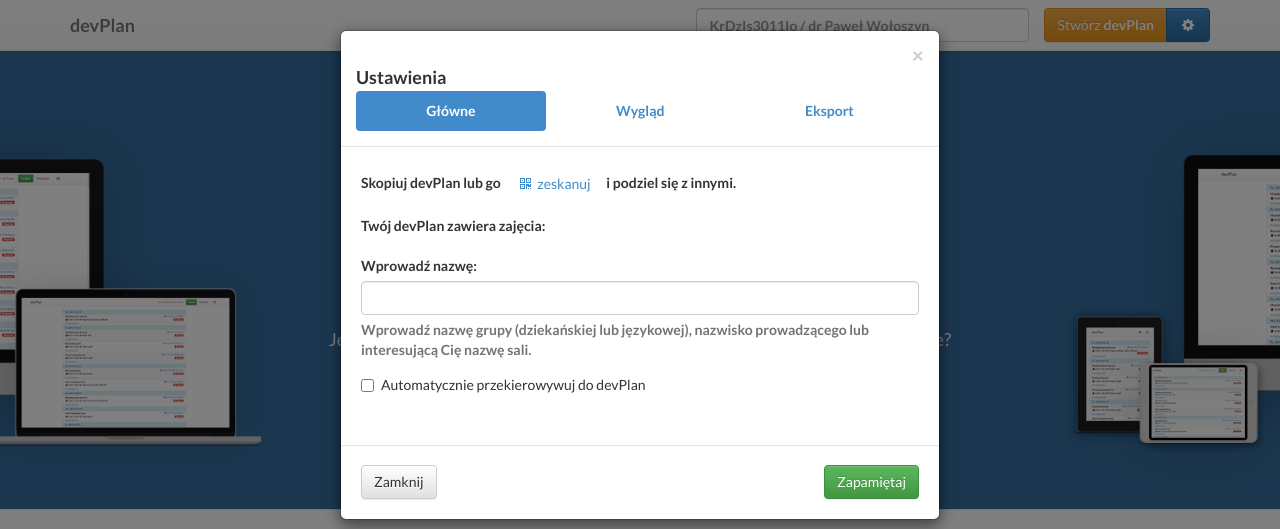
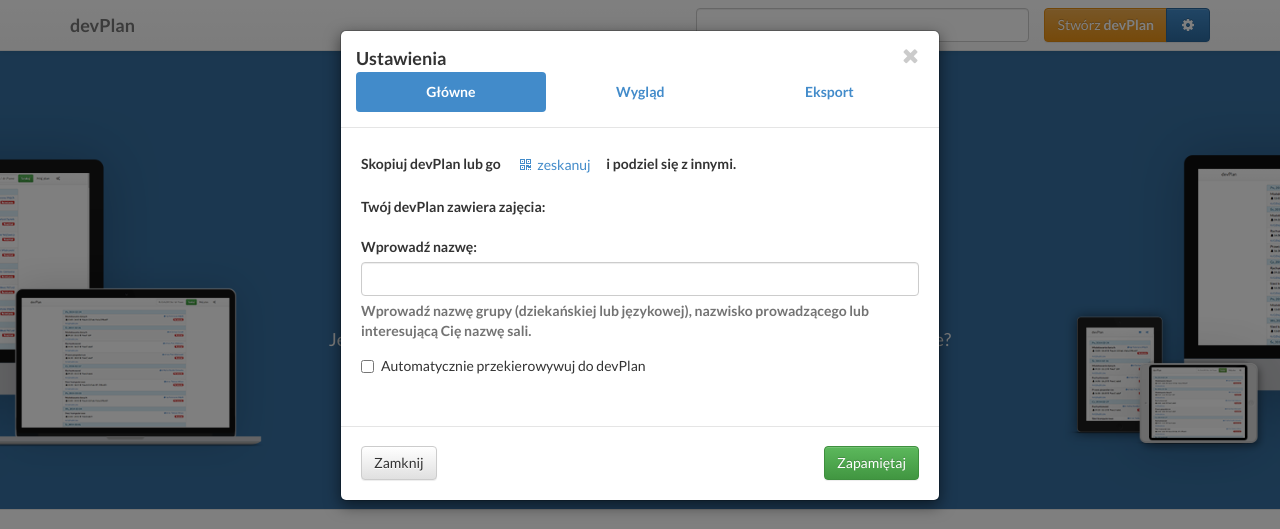
Before and after one commit to KN-DEV/devPlan, a plain HTML site: page index.html in a window 1280 px wide. Both pictures are taken after a click on the link 1188 px from the left and 25 px from the top of the page. Shown: the top 529 px of the page. Drawn offline with Linux system fonts and the light colour scheme; no server answers.

Commit message:
Improved devPlanSettings modal

```diff
--- a/index.html
+++ b/index.html
@@ -4,9 +4,9 @@
 <meta charset="utf-8">
 <meta name="viewport" content="width=device-width, initial-scale=1.0">
 <meta name="description"
-	content="Spersonalizaowany plan zajęć studentów i pracowników Uniwersytetu Ekonomicznego w Krakowie. Dostępny również w wersji moblinej. Dlaczego devPlan jest lepszy. Nie czekaj, sprawdż już teraz.">
+	content="Spersonalizaowany plan zajęć studentów i pracowników Uniwersytetu Ekonomicznego w Krakowie.">
 <meta name="keywords"
-	content="plan, zajęć, plan zajęć, spersonalizowany, uek, uniwersytet, ekonomiczny, grupy, prowadzący, Kraków, dev, devplan, koło, naukowe, programistów, szukaj, android, windows, ios">
+	content="dev, devplan, plan, zajęć, spersonalizowany, uek, uniwersytet, ekonomiczny, grupy, prowadzący, Kraków, koło, naukowe, programistów, wykładowca, prowadzący, pracownik, godziny, przyjęć">
 <meta name="author" content="Koło Naukowe Programistów dev">
 <link rel="icon" type="image/png" href="assets/images/favicon.png" />
 <title>devPlan</title>
@@ -64,8 +64,7 @@
 							<div id="navbar-search">
 								<input id="search-input" name="search" autocomplete="off"
 									disabled="disabled" type="text" class="form-control" size="40"
-									title="Wprowadź nazwę grupy lub nazwisko prowadzącego"
-									placeholder="KrDzIs3011Io / dr Paweł Wołoszyn" />
+									title="Wprowadź nazwę grupy lub nazwisko prowadzącego" />
 							</div>
 						</form>
 					</div>
@@ -220,11 +219,12 @@
 		<div class="modal-dialog">
 			<div class="modal-content">
 				<div class="modal-header">
+					<button type="button" class="close" data-dismiss="modal"
+						aria-hidden="true">
+						<i class="fa fa-fw fa-times"></i>
+					</button>
+					<h4 class="modal-title">Ustawienia</h4>
 
-					<button type="button" class="close" data-dismiss="modal"
-						aria-hidden="true">&times;</button>
-					<div class="clearfix"></div>
-					<h4 class="modal-title">Ustawienia</h4>
 					<ul class="nav nav-pills nav-justified">
 						<li class="active"><a data-toggle="tab"
 							href="#devPlanSettingsGeneral">Główne</a></li>
```
Also changed, not shown: timetable.html (+10 -14 lines).
